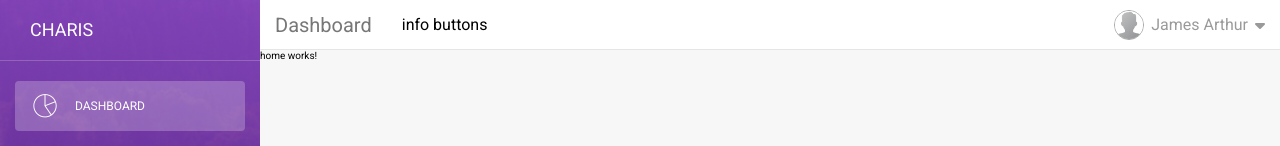
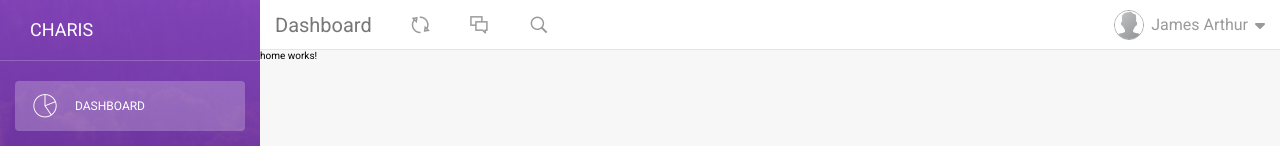
Before and after one commit to onwuvic/angular-admin-dashboard, an Angular app: page /dashboard in a window 1280 px wide. Shown: the top 146 px of the page. Built offline with nearby package versions, Linux system fonts and the light colour scheme.

Commit message:
add icons for nav

```diff
--- a/src/app/shared/nav/nav.component.html
+++ b/src/app/shared/nav/nav.component.html
@@ -1,7 +1,9 @@
 <div class="navbar">
   <div class="navbar-brand">Dashboard</div>
   <div class="navbar-more-info">
-    info buttons
+    <i class="pe-7s-refresh-2"></i>
+    <i class="pe-7s-chat"></i>
+    <i class="pe-7s-search"></i>
   </div>
   <div class="navbar-nav">
     <img src="/assets/img/default-avatar.png" alt="User Photo" class="navbar-nav-image">
--- a/src/app/shared/nav/nav.component.scss
+++ b/src/app/shared/nav/nav.component.scss
@@ -12,7 +12,7 @@
   &-brand {
     font-size: 2rem;
     color: var(--color-grey-dark-2);
-    margin-right: 30px;
+    margin-right: 4rem;
     cursor: pointer;
 
     &:hover {
@@ -21,7 +21,25 @@
   }
 
   &-more-info {
+    display: flex;
+    align-items: center;
     margin-right: auto;
+    color: var(--color-grey-light-5);
+
+    [class^="pe-7s-"] {
+      font-size: 2rem;
+      line-height: 16px;
+      font-weight: 600;
+      cursor: pointer;
+
+      &:not(:last-child) {
+        margin-right: 4rem;
+      }
+    }
+
+    [class^="pe-7s-"]:hover {
+      color: var(--color-link);
+    }
   }
 
   &-nav {
--- a/src/assets/sass/abstracts/_variables.scss
+++ b/src/assets/sass/abstracts/_variables.scss
@@ -5,6 +5,8 @@
   --color-primary-lighter: #9D4EDD;
 
   --color-white: #ffffff;
+
+  --color-link: #1dc7ea;
 
   --color-grey-light-1: #faf9f9;
   --color-grey-light-2: #f4f2f2;
```
